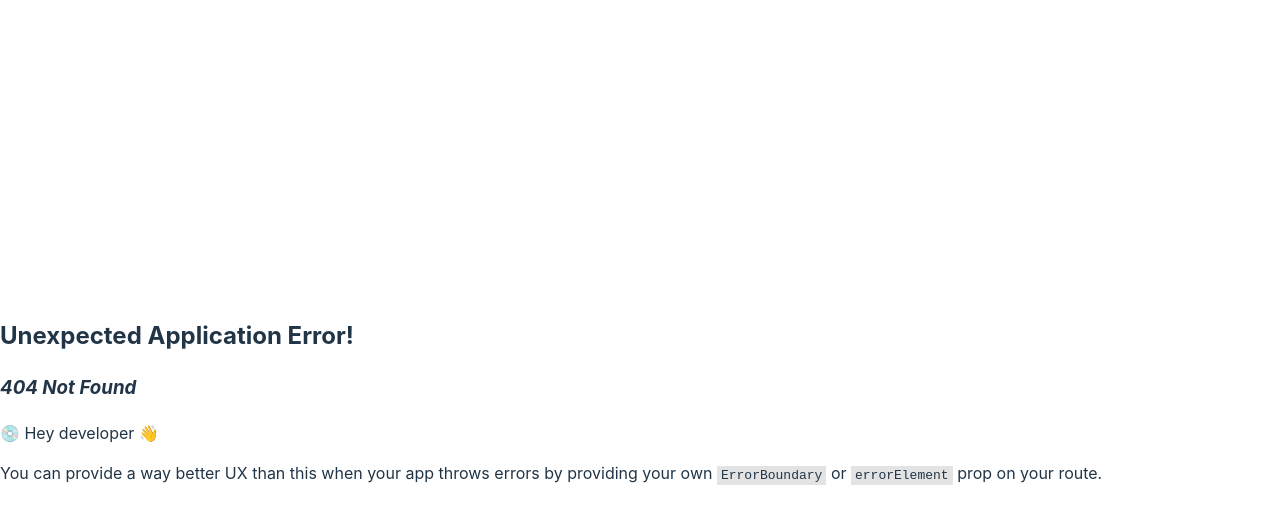
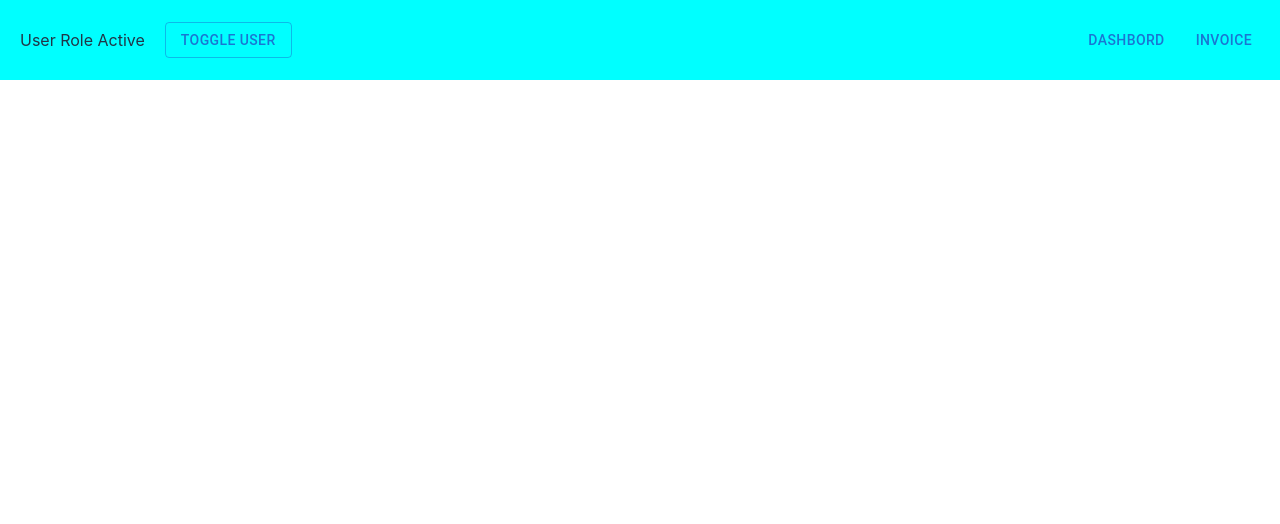
Before and after one commit to leroyds/brainfloss, a React (Vite) app: page /user/invoice in a window 1280 px wide. Before the commit this address had no page. Shown: the top 524 px of the page. Built offline with nearby package versions, Linux system fonts and the light colour scheme.

Commit message:
header navigation

```diff
--- a/src/components/Header/Header.tsx
+++ b/src/components/Header/Header.tsx
@@ -2,9 +2,11 @@ import { Button } from "@mui/material";
 import './header.scss';
 import { useSelector } from "react-redux";
 import ToggleUser from "../ToggleUser/ToggleUser";
+import { useNavigate } from "react-router-dom";
 
 const Header = () => {
   const userRole = useSelector((state) => state.user.role)
+  const navigate = useNavigate()
   return (
     <header>
       <div className="header-right">
@@ -20,13 +22,13 @@ const Header = () => {
       {
           userRole === 'admin' ?
             <>
-              <Button>Dashbord</Button>
-              <Button>User Mangement</Button>
+              <Button onClick={()=>navigate('/admin')}>Dashbord</Button>
+              <Button onClick={()=>navigate('/admin/management')}>User Mangement</Button>
             </>
             :
             <>
-              <Button>Dashbord</Button>
-              <Button>Invoice</Button>
+              <Button onClick={()=>navigate('/user')}>Dashbord</Button>
+              <Button onClick={()=>navigate('/user/invoice')}>Invoice</Button>
             </>
         }
       </div>
--- /dev/null
+++ b/src/components/User/Invoice.tsx
@@ -0,0 +1,9 @@
+const Invoice = () => {
+  return (
+    <div className="invoice">
+
+    </div>
+  );
+}
+
+export default Invoice;
```
Also changed, not shown: src/App.tsx (+9 -1 lines).
